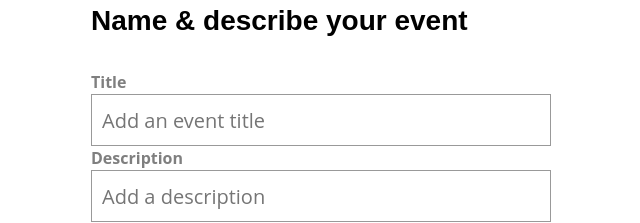
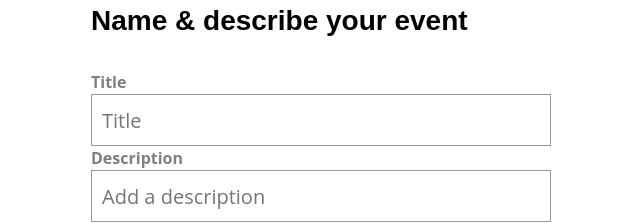
Before and after one commit to seeker8/vue-mastery-real-world-app, a Vue app in the folder real-world-vue/: page /event/create in a window 1280 px wide. Shown: the part 306-529 px from the top of the page, without its empty margins (319-959 px from the left). Built offline with nearby package versions, Linux system fonts and the light colour scheme.

Commit message:
refactor input filed to be a shared component

```diff
--- /dev/null
+++ b/real-world-vue/src/components/BaseInput.vue
@@ -0,0 +1,26 @@
+<template>
+  <div>
+    <label v-if="label">{{ label }}</label>
+    <input type="text" :value="value" @input="updateValue" v-bind="$attrs" />
+  </div>
+</template>
+
+<script>
+export default {
+  inheritAttrs: false,
+  props: {
+    label: {
+      type: String,
+      default: ''
+    },
+    value: [String, Number]
+  },
+  methods: {
+    updateValue(event) {
+      this.$emit('input', event.target.value)
+    }
+  }
+}
+</script>
+
+<style lang="scss" scoped></style>
--- a/real-world-vue/src/views/EventCreate.vue
+++ b/real-world-vue/src/views/EventCreate.vue
@@ -7,31 +7,28 @@
         <option v-for="cat in categories" :key="cat">{{ cat }}</option>
       </select>
       <h3>Name & describe your event</h3>
-      <div class="field">
-        <label>Title</label>
-        <input
+      <BaseInput
+        label="Title"
+        type="text"
+        placeholder="Title"
         v-model="event.title"
-          type="text"
-          placeholder="Add an event title"
+        class="field"
       />
-      </div>
-      <div class="field">
-        <label>Description</label>
-        <input
+      <BaseInput
+        class="field"
+        label="Description"
         v-model="event.description"
         type="text"
         placeholder="Add a description"
       />
-      </div>
       <h3>Where is your event?</h3>
-      <div class="field">
-        <label>Location</label>
-        <input
+      <BaseInput
+        class="field"
+        label="Location"
         v-model="event.location"
         type="text"
         placeholder="Add a location"
       />
-      </div>
       <h3>When is your event?</h3>
       <div class="field">
         <label>Date</label>
```
Lines whose indentation alone changed are shown as unchanged.
